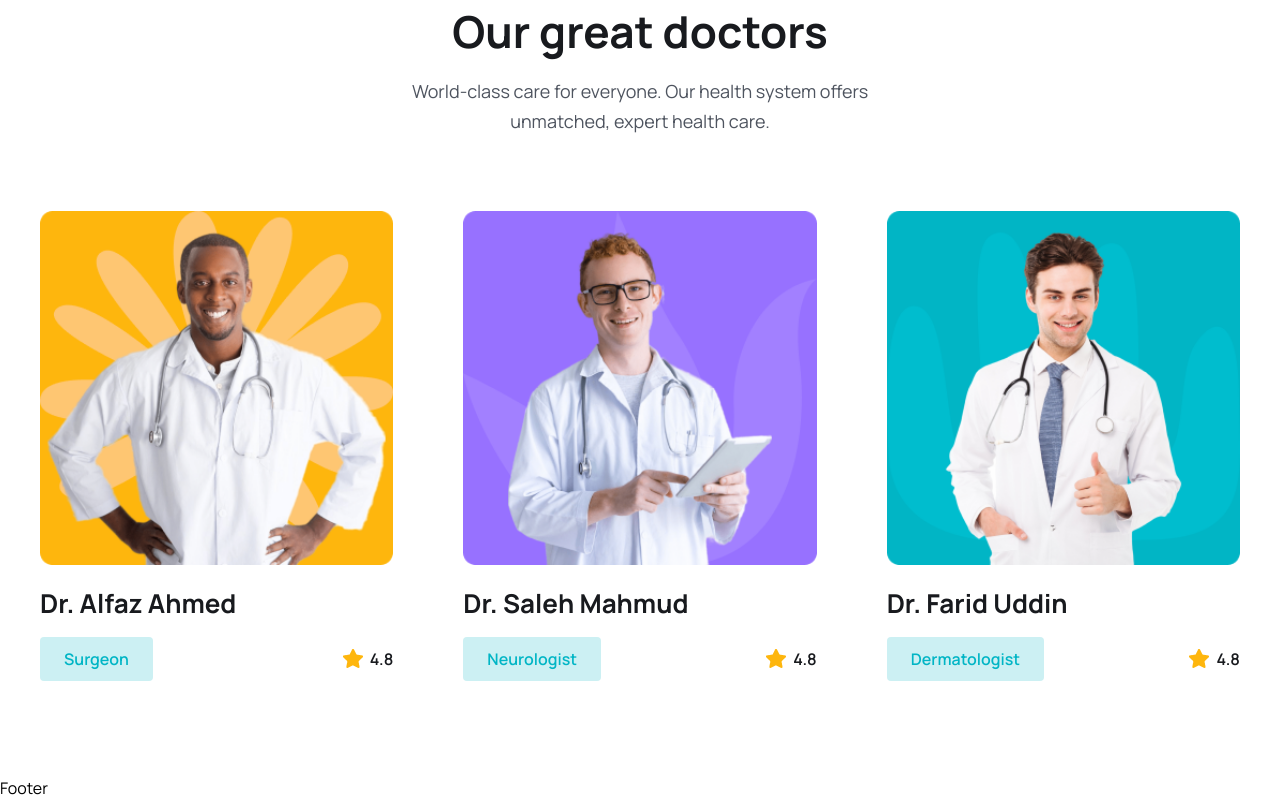
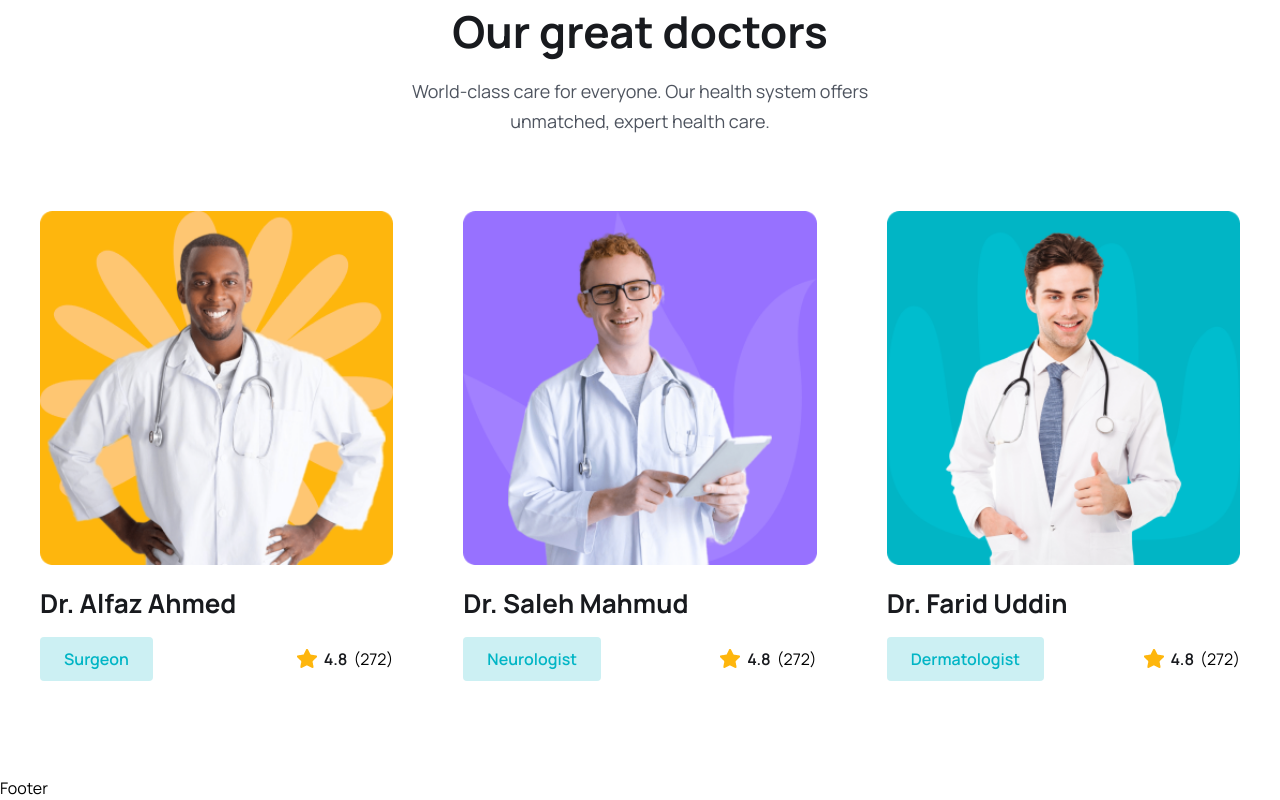
Before and after one commit to aroraadivya/Mern-Stack-Medicare, a React (Vite) app in the folder frontend/: page / in a window 1280 px wide. Shown: the part 3890-4690 px from the top of the page. Built offline with nearby package versions, Linux system fonts and the light colour scheme.

Commit message:
Add total rating display to DoctorCard component

```diff
--- a/frontend/src/components/Doctors/DoctorCard.jsx
+++ b/frontend/src/components/Doctors/DoctorCard.jsx
@@ -5,7 +5,7 @@ import { BsArrowRight } from 'react-icons/bs';
 
 const DoctorCard = ({doctor}) => {
 
-  const {name, avgRating, totalrating, photo, specialization, totalPatients, hospital} = doctor;
+  const {name, avgRating, totalRating, photo, specialization, totalPatients, hospital} = doctor;
 
   return (
     <div className='p-3 lg:p-5'>
@@ -26,6 +26,7 @@ const DoctorCard = ({doctor}) => {
           <span className='flex items-center gap-[6px] text-[14px] leading-6 lg:text-[16px] leading-7 font-semibold text-headingColor'>
             <img src={starIcon} alt=''/>{avgRating}
           </span>
+          <span>({totalRating})</span>
         </div>
       </div>
     </div>
```
